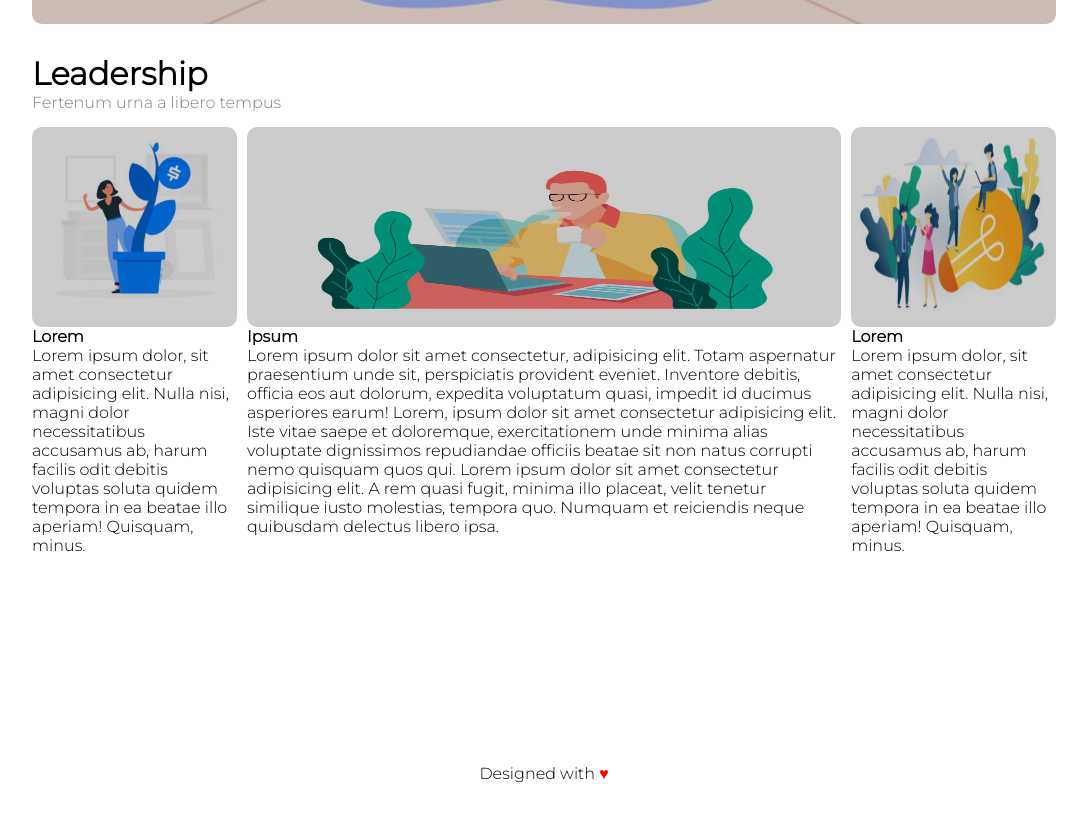
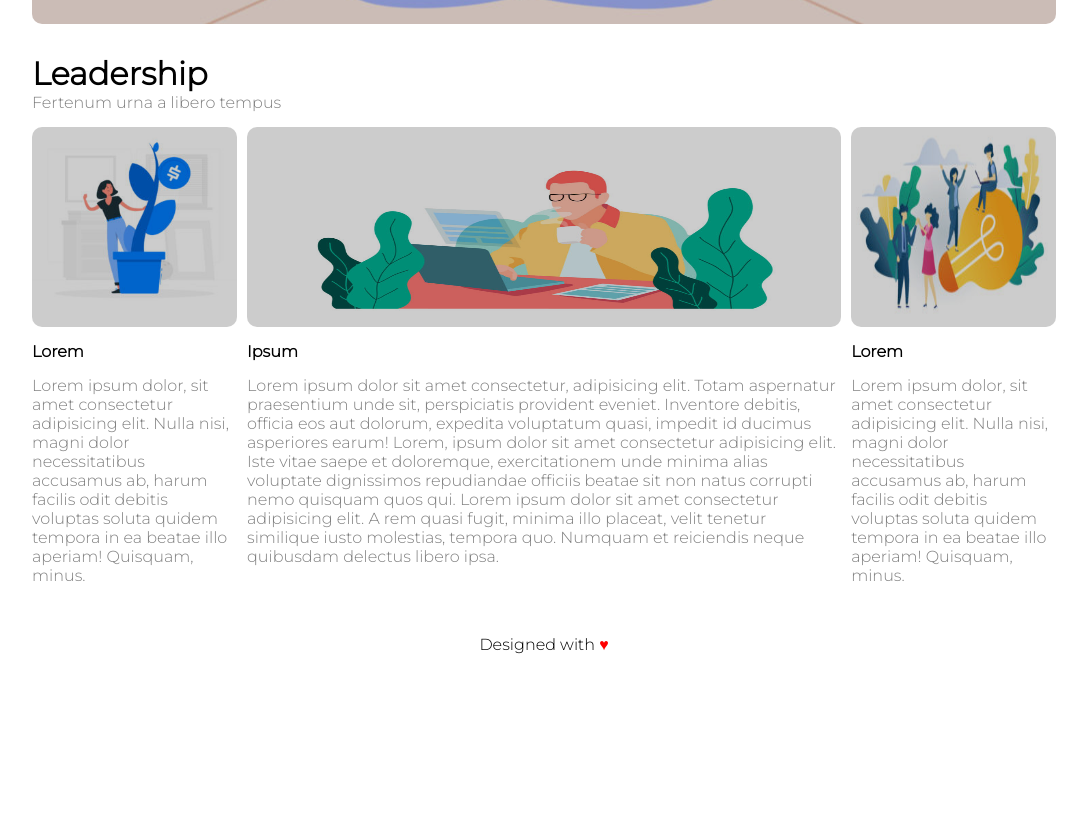
Before and after one commit to domenicocristo/htmlcss-wp, a plain HTML site: page index.html in a window 1280 px wide. Shown: the part 669-1482 px from the top of the page, without its empty margins (96-1183 px from the left). After the commit the page ends 1353 px from the top, so only its background shows below. Drawn offline with Linux system fonts and the light colour scheme.

Commit message:
testo main sistemato

```diff
--- a/style.css
+++ b/style.css
@@ -57,8 +57,7 @@ ul li {
 }
 
 main {
-    height: 700px;
-    margin-bottom: 10px;
+    margin-bottom: 50px;
 }
 
 .clearfix::after {
@@ -77,11 +76,11 @@ main {
 
 #column-left {
     float: left;
-    height: 600px;
     width: 20%;
 }
 
 .img-column-lr {
+    margin-bottom: 15px;
     width: 100%;
     height: 200px;
 }
@@ -93,15 +92,23 @@ main {
     filter: brightness(80%);
 }
 
+#column-left h4, #column-right h4 {
+    margin-bottom: 15px;
+}
+
+#column-left div, #column-right div {
+    color: grey;
+}
+
 #column-center{
     float: left;
-    height: 600px;
     width: 58%;
     margin-left: 1%;
     margin-right: 1%;
 }
 
 #img-column-c {
+    margin-bottom: 15px;
     height: 200px;
     width: 100%;
 }
@@ -113,9 +120,16 @@ main {
     filter: brightness(80%);
 }
 
+#column-center h4 {
+    margin-bottom: 15px;
+}
+
+#column-center div {
+    color: grey;
+}
+
 #column-right {
     float: left;
-    height: 600px;
     width: 20%;
 }
 
```
